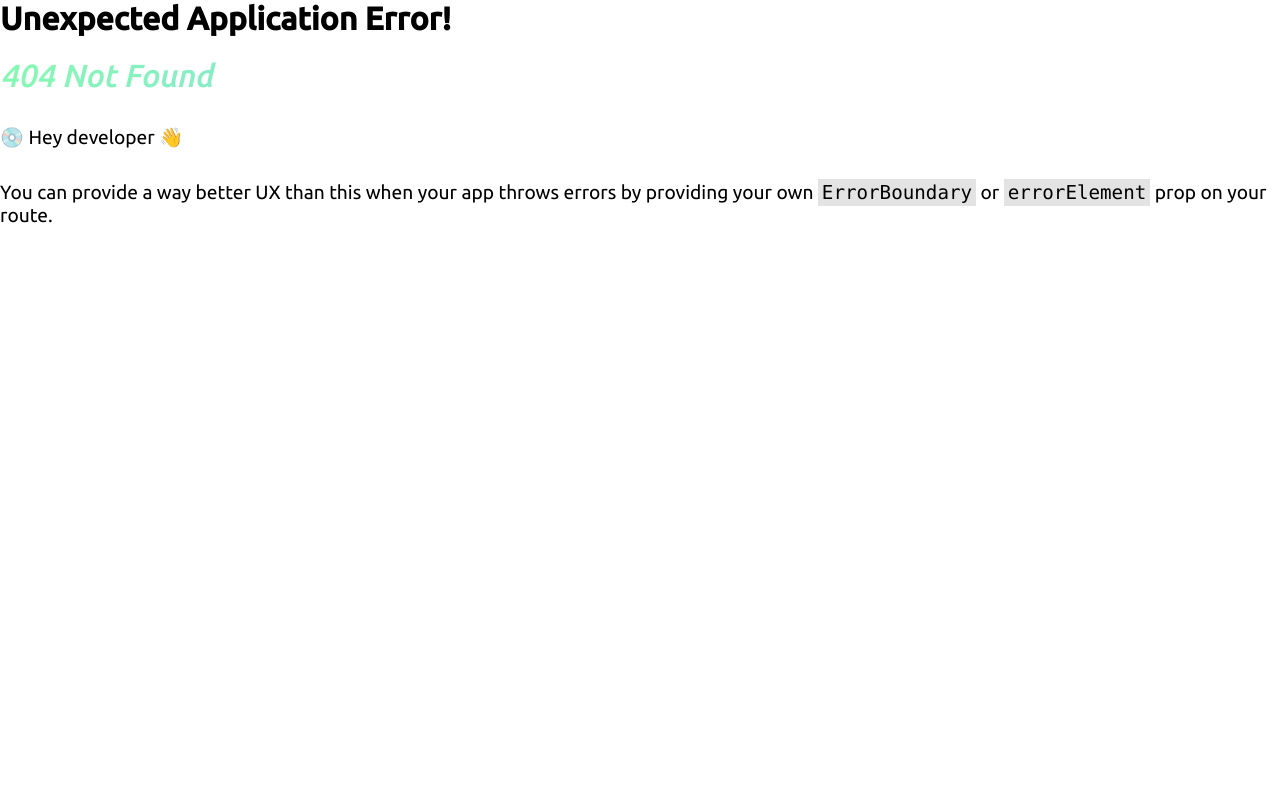
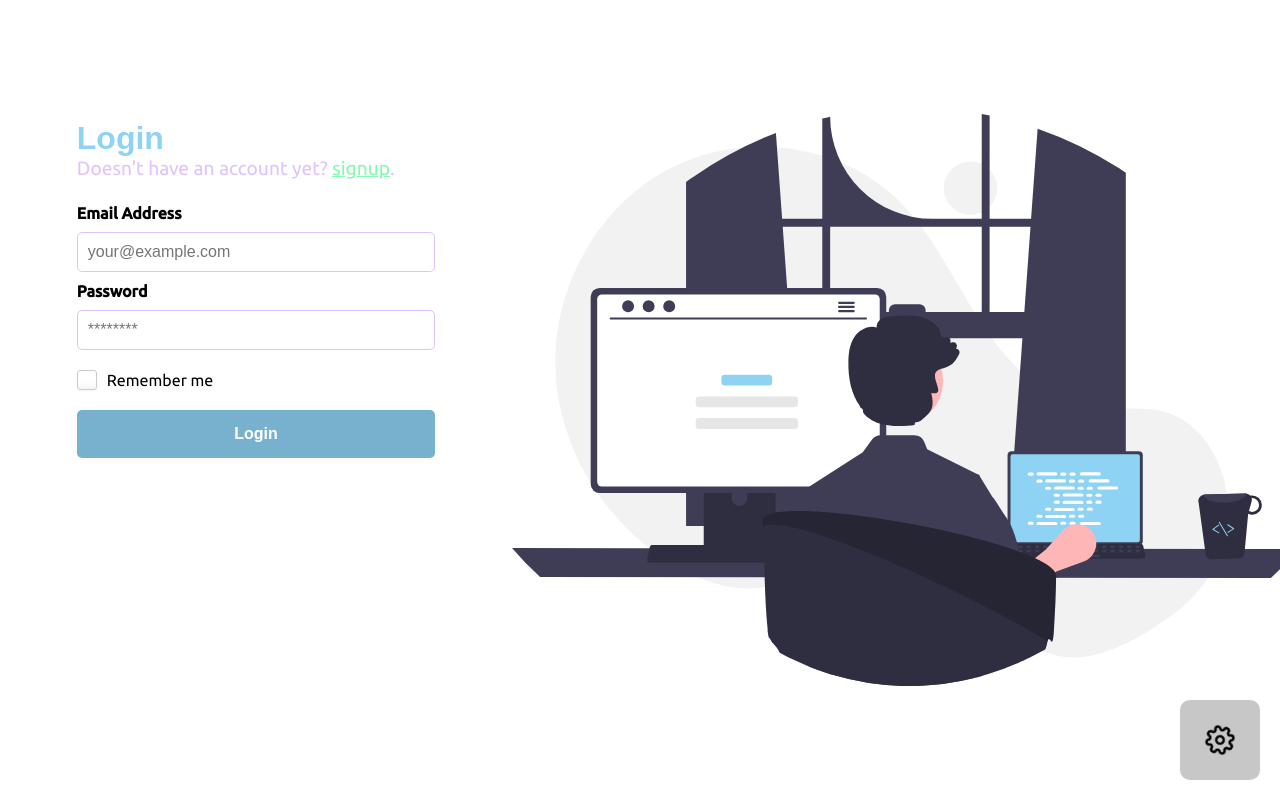
Before and after one commit to johngualteros/bug-tracker-react-redux-toolkit-query, a React (Create React App) app: page /login in a window 1280 px wide. Before the commit this address had no page. Built offline with nearby package versions, Linux system fonts and the light colour scheme; a web font is replaced by a local one.

Commit message:
login design implemented

```diff
--- /dev/null
+++ b/src/components/auth/Auth.module.css
@@ -0,0 +1,83 @@
+.container {
+    display: grid;
+    grid-template-columns: 40% 60%;
+    height: 100vh;
+    width: 100%;
+}
+
+.img{
+    display: grid;
+    place-items: center;
+}
+
+/* form design */
+
+.formContainer {
+    display: flex;
+    flex-direction: column;
+    justify-content: center;
+    align-items: center;
+    height: 100%;
+}
+.form{
+    width: 70%;
+    height: 70%;
+}
+h1{
+    font-size: 2rem;
+    font-weight: 900;
+    color: #8fd3f4;
+}
+
+p{
+    font-size: 1.2rem;
+    font-weight: 400;
+    color: #e0c3fc;
+    margin: 0;
+    margin-bottom: 1.5rem;
+}
+a{
+    text-decoration: underline;
+    color: #84fab0;
+}
+
+
+label{
+    display: block;
+    font-weight: bold;
+}
+
+input{
+    width: 100%;
+    outline: none;
+    padding: 10px;
+    border: 1px solid #e0c3fc;
+    background-color: transparent;
+    font-weight: 400;
+    font-size: 1rem;
+    border-radius: 5px;
+    margin: 10px 0;
+}
+
+button[type="submit"] {
+    width: 100%;
+    padding: 15px;
+    border: none;
+    background-color: #78b1cd;
+    color: #fff;
+    font-weight: 900;
+    font-size: 1rem;
+    border-radius: 5px;
+    margin: 10px 0;
+    cursor: pointer;
+}
+
+@media (max-width: 768px) {
+    .container {
+        grid-template-columns: 100%;
+    }
+
+    .img{
+        display: none;
+    }
+}
--- /dev/null
+++ b/src/components/auth/Auth.tsx
@@ -0,0 +1,26 @@
+import React, { ReactNode } from 'react'
+
+import style from './Auth.module.css'
+
+import imageAuth from "./auth.svg"
+
+interface ChildrenProps {
+  children?: ReactNode;
+}
+
+const Auth : React.FC<ChildrenProps> = ({ children }) => {
+  return (
+    <div className={style.container}>
+        <div className={style.formContainer}>
+          <div className={style.form}>
+            {children}
+          </div>
+        </div>
+        <div className={style.img}>
+            <img src={imageAuth} alt="auth" />
+        </div>
+    </div>
+  )
+}
+
+export default Auth
--- a/src/index.css
+++ b/src/index.css
@@ -33,6 +33,62 @@ body tr:hover {
     cursor: pointer;
 }
 
+body input {
+    color: #1b1b1b;
+}
+
+.dark input {
+    color: #e0c3fc;
+}
+
+.checbox{
+  display: flex;
+  align-items: center;
+  flex-direction: row;
+  justify-content: flex-start;
+  width: 100%;
+}
+
+.checbox label{
+  font-size: 1rem;
+  font-weight: 400;
+  margin-left: 10px;
+}
+
+input[type="checkbox"]{
+  width: 5%;
+  -webkit-appearance: none;
+	background-color: transparent;
+	border: 1px solid #cacece;
+	box-shadow: 0 1px 2px rgba(0,0,0,0.05), inset 0px -15px 10px -12px rgba(0,0,0,0.05);
+	padding: 9px;
+	border-radius: 3px;
+	display: inline-block;
+	position: relative;
+  cursor: pointer;
+}
+
+input[type="checkbox"]:active, input[type="checkbox"]:checked:active {
+	box-shadow: 0 1px 2px rgba(0,0,0,0.05), inset 0px 1px 3px rgba(0,0,0,0.1);
+}
+
+input[type="checkbox"]:checked {
+	background-color: #8fd3f4;
+	border: 1px solid #adb8c0;
+	box-shadow: 0 1px 2px rgba(0,0,0,0.05), inset 0px -15px 10px -12px rgba(0,0,0,0.05), inset 15px 10px -12px rgba(255,255,255,0.1);
+	color: #ffffff;
+}
+
+input[type="checkbox"]:checked:after {
+	content: '\2714';
+	font-size: 14px;
+	position: absolute;
+	top: 0px;
+	left: 3px;
+  right: 0px;
+  bottom: 0px;
+	color: #ffffff;
+}
 
 
 code {
--- a/src/index.tsx
+++ b/src/index.tsx
@@ -5,6 +5,7 @@ import { store } from './app/store';
 import './index.css';
 import { RouterProvider } from "react-router-dom";
 import router from './routes/router.routes';
+import Setting from './components/setting/Setting';
 
 const container = document.getElementById('root')!;
 const root = createRoot(container);
@@ -13,6 +14,7 @@ root.render(
   <React.StrictMode>
     <Provider store={store}>
       <RouterProvider router={router} />
+      <Setting />
     </Provider>
   </React.StrictMode>
 );
--- a/src/pages/Landing.tsx
+++ b/src/pages/Landing.tsx
@@ -1,13 +1,11 @@
 import Features from "../components/features/Features";
 import Footer from "../components/footer/Footer";
 import Home from "../components/home/Home";
-import Setting from "../components/setting/Setting";
 
 function Landing() {
   return (
     <div>
       <Home />
-      <Setting />
       <Features />
       <Footer />
     </div>
--- a/src/pages/Login.tsx
+++ b/src/pages/Login.tsx
@@ -1,8 +1,31 @@
 import React from 'react'
+import Auth from '../components/auth/Auth'
 
 const Login = () => {
   return (
-    <div>Login</div>
+    <Auth>
+      <h1>Login</h1>
+      <p>Doesn't have an account yet? <a href="/">signup</a>.</p>
+
+      <form>
+        <div>
+          <label htmlFor="email">Email Address</label>
+          <input type="email" name="email" id="email" placeholder='your@example.com' autoComplete='off'/>
+        </div>
+        <div>
+          <label htmlFor="password">Password</label>
+          <input type="password" name="password" id="password" placeholder='********' autoComplete='off'/>
+        </div>
+
+        {/* remember me */}
+        <div className='checbox'>
+          <input type="checkbox" name="remember" id="remember"/>
+          <label htmlFor="remember">Remember me</label>
+        </div>
+
+        <button type="submit">Login</button>
+      </form>
+    </Auth>
   )
 }
 
--- a/src/routes/router.routes.tsx
+++ b/src/routes/router.routes.tsx
@@ -1,11 +1,16 @@
 import { createBrowserRouter } from "react-router-dom";
 import Landing from "../pages/Landing";
+import Login from "../pages/Login";
 
 const router = createBrowserRouter([
   {
     path: "/",
     element: <Landing />
   },
+  {
+    path: "/login",
+    element: <Login />
+  }
 ]);
 
 export default router;
```
Also changed, not shown: src/pages/Register.tsx (added, +9 -0 lines), src/components/auth/auth.svg (added).
